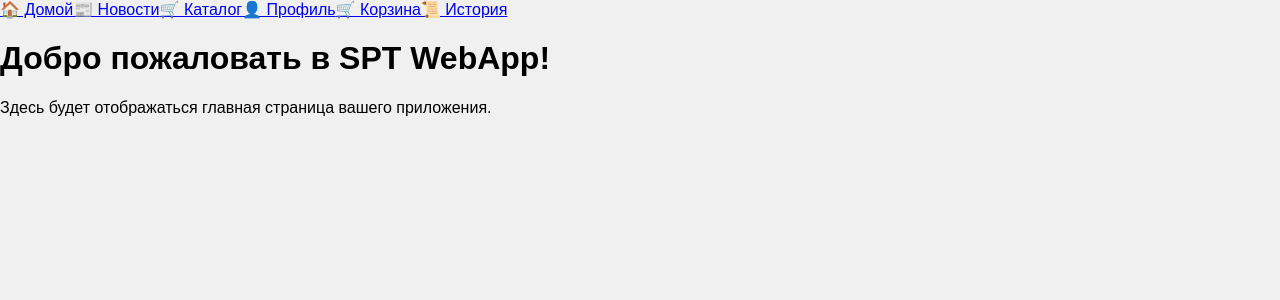
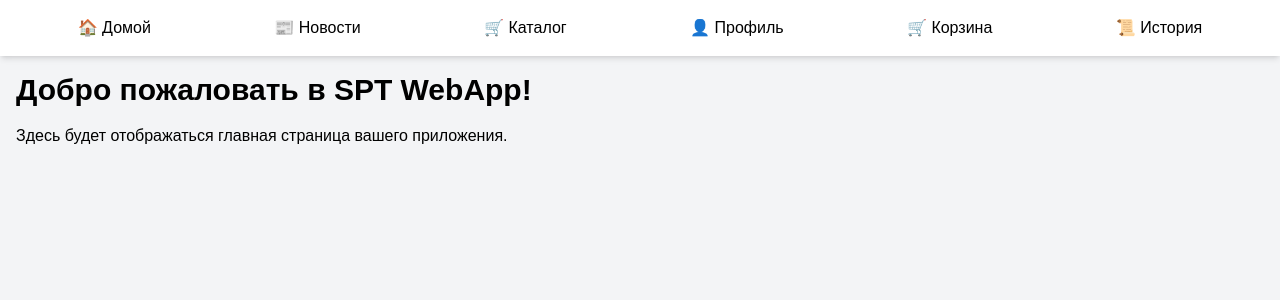
Before and after one commit to krexpex/spt-frontend, a React (Vite) app: page / in a window 1280 px wide. Shown: the top 300 px of the page. Built offline with nearby package versions, Linux system fonts and the light colour scheme.

Commit message:
restore style

```diff
--- a/src/index.css
+++ b/src/index.css
@@ -1,3 +1,8 @@
+@tailwind base;
+@tailwind components;
+@tailwind utilities;
+
+
 body, html, #root {
   margin: 0;
   padding: 0;
--- a/tailwind.config.js
+++ b/tailwind.config.js
@@ -1,5 +1,5 @@
 /** @type {import('tailwindcss').Config} */
-module.exports = {
+export default {
   content: [
     "./index.html",
     "./src/**/*.{js,jsx,ts,tsx}",
@@ -8,4 +8,4 @@ module.exports = {
     extend: {},
   },
   plugins: [],
-}
+};
```
